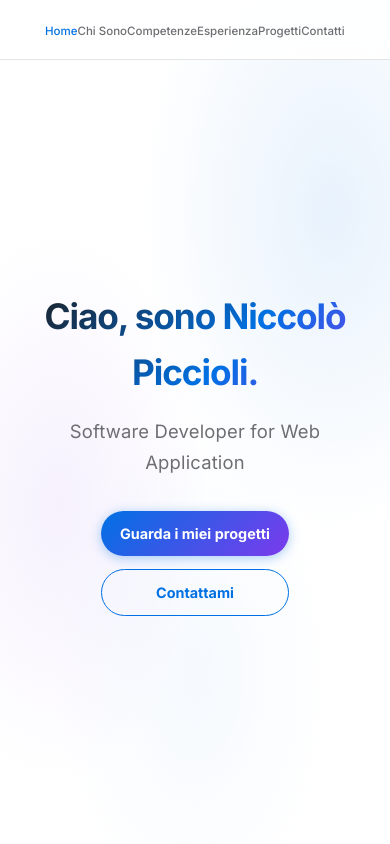
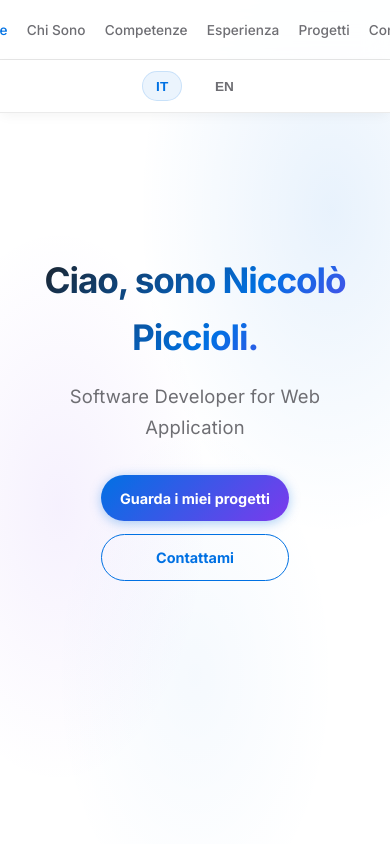
Before and after one commit to niccolopiccioli/site-niccolopiccioli, a React (Vite) app in the folder frontend/: page / in a window 390 px wide. Shown: the top 844 px of the page. Built offline with nearby package versions, Linux system fonts and the light colour scheme; no server answers.

Commit message:
style: refine mobile navbar spacing, raise hero section, and style mobile language switcher

```diff
--- a/frontend/src/App.tsx
+++ b/frontend/src/App.tsx
@@ -327,7 +327,7 @@ const Navbar: React.FC = () => {
   return (
     <nav className={`navbar${scrolled ? ' navbar-scrolled' : ''}`}>
       <div className="navbar-inner">
-        <div className="lang-switcher navbar-only">
+        <div className="lang-switcher">
           <button
             className={`lang-btn ${lang === 'it' ? 'active' : ''}`}
             onClick={() => setLang('it')}
@@ -612,16 +612,6 @@ const Footer: React.FC = () => {
             </a>
           </div>
         </div>
-        <div className="footer-lang-selector">
-          <button
-            className={`lang-btn ${lang === 'it' ? 'active' : ''}`}
-            onClick={() => setLang('it')}
-          >Italiano</button>
-          <button
-            className={`lang-btn ${lang === 'en' ? 'active' : ''}`}
-            onClick={() => setLang('en')}
-          >English</button>
-        </div>
       </div>
     </footer>
   );
--- a/frontend/src/index.css
+++ b/frontend/src/index.css
@@ -82,29 +82,38 @@ body {
   transform: translateX(-50%);
 }
 
-.lang-switcher.navbar-only {
+.lang-switcher {
   display: flex;
 }
 
 @media (max-width: 768px) {
-  .lang-switcher.navbar-only {
-    display: none;
+  .lang-switcher {
+    position: absolute;
+    top: var(--navbar-height);
+    left: 0;
+    right: 0;
+    justify-content: center;
+    gap: 1.2rem;
+    padding: 0.7rem 0;
+    background: rgba(255, 255, 255, 0.95);
+    backdrop-filter: blur(12px);
+    -webkit-backdrop-filter: blur(12px);
+    border-bottom: 1px solid rgba(0, 0, 0, 0.08);
+    box-shadow: 0 4px 12px -2px rgba(0, 0, 0, 0.05);
+    z-index: -1;
+    animation: slideDownFade 0.4s ease-out;
   }
 }
 
-.footer-lang-selector {
-  display: none;
-  justify-content: center;
-  gap: 1rem;
-  margin-top: 1.5rem;
-  padding-top: 1.5rem;
-  border-top: 1px solid rgba(0, 0, 0, 0.05);
-  width: 100%;
-}
+@keyframes slideDownFade {
+  from {
+    opacity: 0;
+    transform: translateY(-10px);
+  }
 
-@media (max-width: 768px) {
-  .footer-lang-selector {
-    display: flex;
+  to {
+    opacity: 1;
+    transform: translateY(0);
   }
 }
 
@@ -693,22 +702,29 @@ footer {
   .navbar-links {
     width: 100%;
     flex-wrap: nowrap;
-    justify-content: space-evenly;
-    gap: 0;
-    overflow-x: hidden;
+    justify-content: flex-start;
+    gap: 1.2rem;
+    overflow-x: auto;
     padding: 0;
+    -ms-overflow-style: none;
+    scrollbar-width: none;
+  }
+
+  .navbar-links::-webkit-scrollbar {
+    display: none;
   }
 
   .navbar-links a {
-    font-size: clamp(0.58rem, 2.95vw, 0.85rem);
+    font-size: clamp(0.7rem, 3.5vw, 0.95rem);
     white-space: nowrap;
+    padding: 0.3rem 0;
   }
 
   /* Hero */
   .hero-centered {
     justify-content: center;
-    padding-top: var(--navbar-height);
-    padding-bottom: 0;
+    padding-top: calc(var(--navbar-height) + 3.5rem);
+    padding-bottom: 15vh;
   }
 
   .hero-cta {
@@ -791,12 +807,27 @@ footer {
 }
 
 @media (max-width: 480px) {
-  h1 { font-size: 1.7rem; }
-  .btn { padding: 0.7rem 1.2rem; font-size: 0.9rem; }
-  .card { padding: 1.2rem; }
-  .skills-grid { grid-template-columns: 1fr; }
+  h1 {
+    font-size: 1.7rem;
+  }
+
+  .btn {
+    padding: 0.7rem 1.2rem;
+    font-size: 0.9rem;
+  }
+
+  .card {
+    padding: 1.2rem;
+  }
+
+  .skills-grid {
+    grid-template-columns: 1fr;
+  }
+
   .projects-row-4 .project-card,
-  .projects-row-3 .project-card { flex: 1 1 100%; }
+  .projects-row-3 .project-card {
+    flex: 1 1 100%;
+  }
 }
 
 @media (max-width: 768px) {
@@ -806,6 +837,13 @@ footer {
     text-align: center;
     gap: 1.2rem;
   }
-  .footer-copy { order: 2; }
-  .footer-links { order: 1; justify-content: center; }
+
+  .footer-copy {
+    order: 2;
+  }
+
+  .footer-links {
+    order: 1;
+    justify-content: center;
+  }
 }
```
